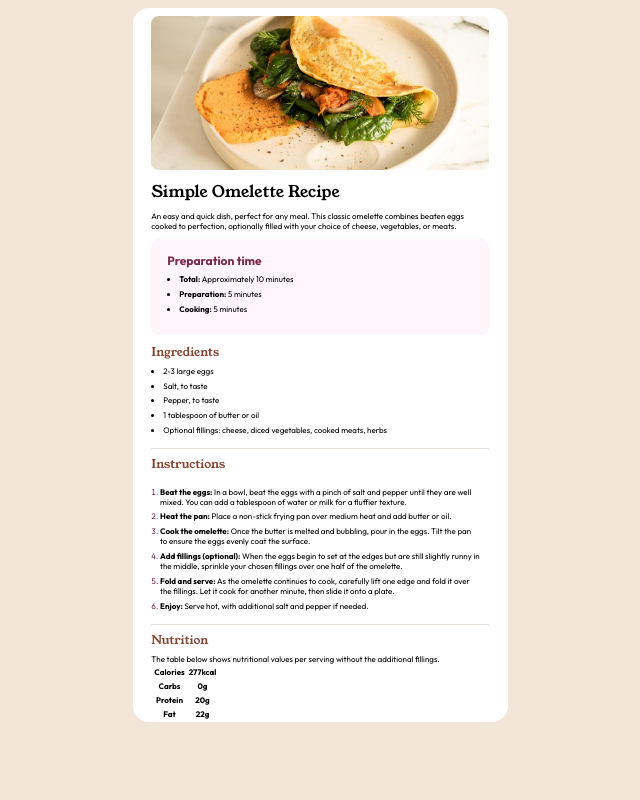
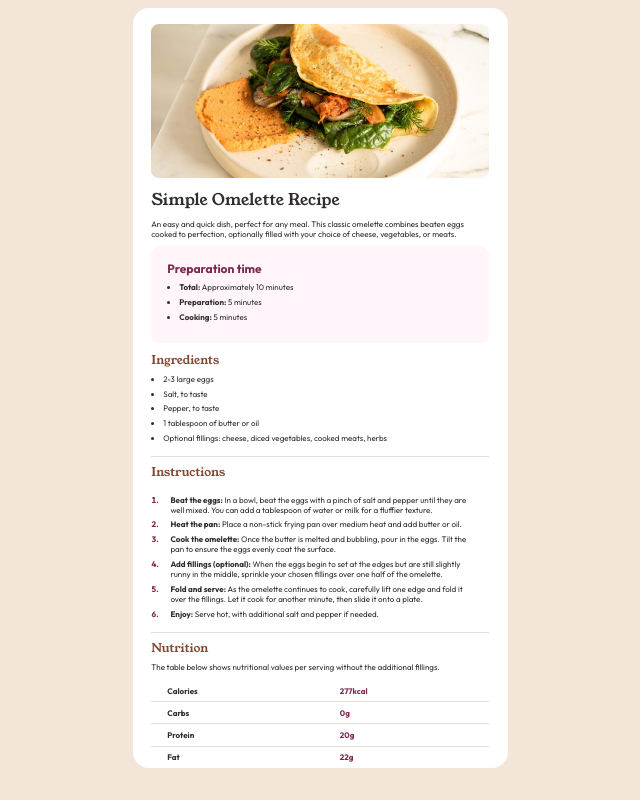
Before and after one commit to lukKotecki/FM-recipe-page, a plain HTML site: page index.html in a window 1280 px wide. Shown: the whole page, without its empty margins (320-960 px from the left). Drawn offline with Linux system fonts and the light colour scheme.

Commit message:
finished beta project

```diff
--- a/index.css
+++ b/index.css
@@ -7,6 +7,7 @@ body{
     font-size: .5rem;
     background-color: hsl(30, 54%, 90%);
     font-family: 'Outfit';
+    color:hsl(24, 5%, 18%)
 }
 h1, h2{
     font-family: 'Young Serif';
@@ -47,7 +48,7 @@ a {
 }
 img {
     width:100%;
-    margin-top: 1em;
+    margin-top: 2em;
     border-radius: 1em;
 }
 
@@ -58,28 +59,41 @@ ul {
 }
 li{
     margin-bottom: .6em;
-
 }
 ol{
     padding: 1.1em;
     border-bottom: 1px solid hsl(30, 18%, 87%);
+}
+ol li{
+    padding-left: 1.3em;
 
 }
 ol > li::marker{
     color:hsl(332, 51%, 32%);
+    font-weight: bold;
 }
 span{
     font-weight: bold;
 }
 
+table{
+    width:100%;
+    text-align: left;
+    border-collapse: collapse;
+    margin: 1em 0;
+}
 
+tr{
+    border-bottom: 1px solid hsl(30, 18%, 87%);
+}
 
-p{
-/* background-color: hsl(14, 45%, 36%);
-background-color: hsl(332, 51%, 32%);
-background-color: hsl(330, 100%, 98%);
-background-color: hsl(30, 54%, 90%);
-background-color: hsl(30, 10%, 34%);
-background-color: hsl(24, 5%, 18%);
-background-color: hsl(30, 18%, 87%); */
+th, td{
+    padding: .7em 2em;
 }
+tr:last-child{
+    border: none;
+}
+td{
+    color:hsl(332, 51%, 32%);
+    font-weight: bold;
+}
--- a/index.html
+++ b/index.html
@@ -59,19 +59,19 @@
       <table>
         <tr>
           <th>Calories</th>
-          <th>277kcal</th>
+          <td>277kcal</td>
         </tr>
         <tr>
           <th>Carbs</th>
-          <th>0g</th>
+          <td>0g</td>
         </tr>
         <tr>
           <th>Protein</th>
-          <th>20g</th>
+          <td>20g</td>
         </tr>
         <tr>
           <th>Fat</th>
-          <th>22g</th>
+          <td>22g</td>
         </tr>
 
       </table>
```
